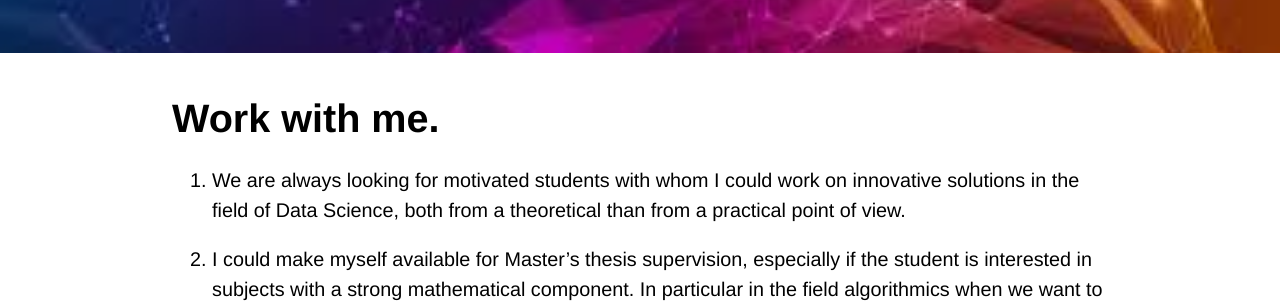
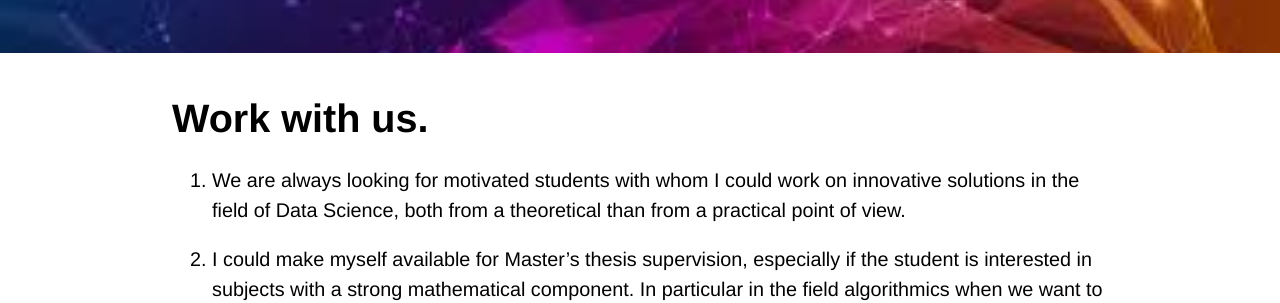
Before and after one commit to WoComtoQC/wocomtoqc.github.io, a Jekyll site: the page built from opportunities.md, in a window 1280 px wide. Shown: the part 375-678 px from the top of the page. Built offline with Jekyll 4.4.1, drawn with Linux system fonts in a browser that asks for light colours; some web fonts are replaced; our own code applies the rules of GitHub Pages for plain Markdown files.

```diff
--- a/opportunities.md
+++ b/opportunities.md
@@ -4,7 +4,7 @@ layout: default
 
 
 
-# Work with me.
+# Work with us.
 
   1. We are always looking for motivated students with whom I could work on innovative solutions in the field of Data Science, both from a
 theoretical than from a practical point of view.
```
